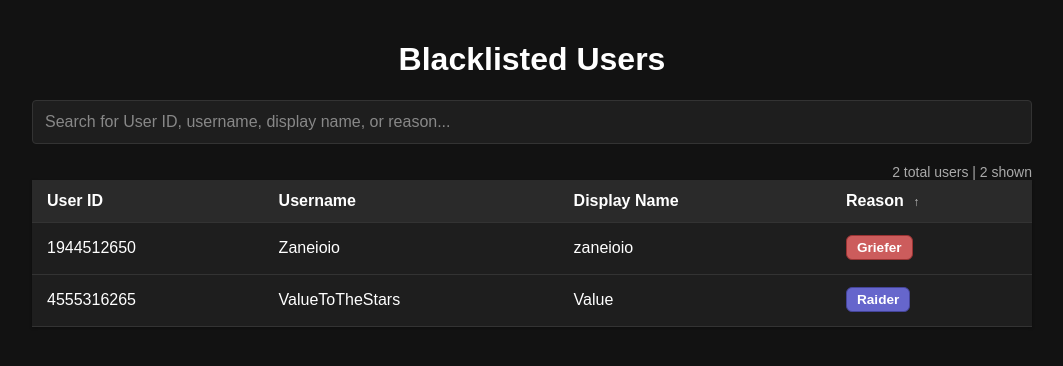
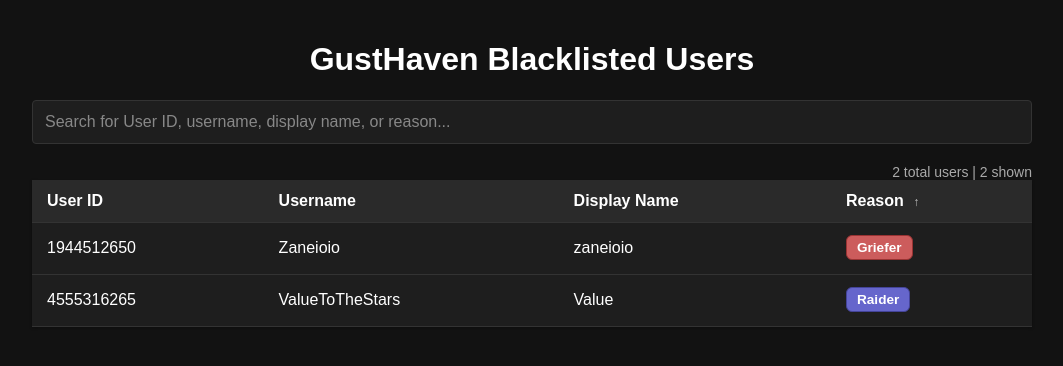
Before and after one commit to GplateGummy/GustHaven, a plain HTML site: page index.html in a window 1280 px wide. Shown: the whole page, without its empty margins (108-1171 px from the left). Drawn offline with Linux system fonts and the light colour scheme.

Commit message:
Update index.html

```diff
--- a/index.html
+++ b/index.html
@@ -115,7 +115,7 @@
         </style>
     </head>
     <body>
-        <h1>Blacklisted Users</h1>
+        <h1>GustHaven Blacklisted Users</h1>
         <div class="search-container">
             <input type="text" id="searchInput" placeholder="Search for User ID, username, display name, or reason..." />
         </div>
```
